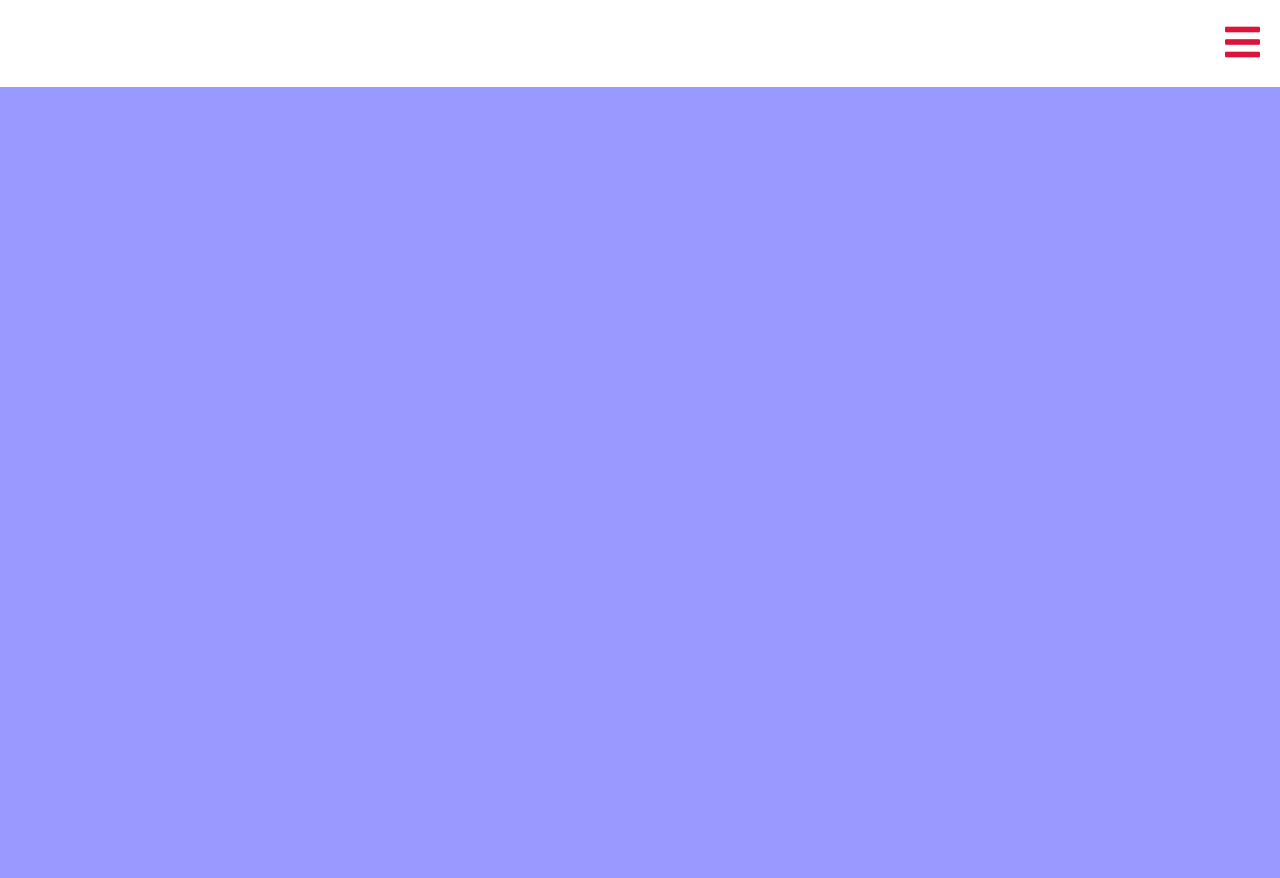
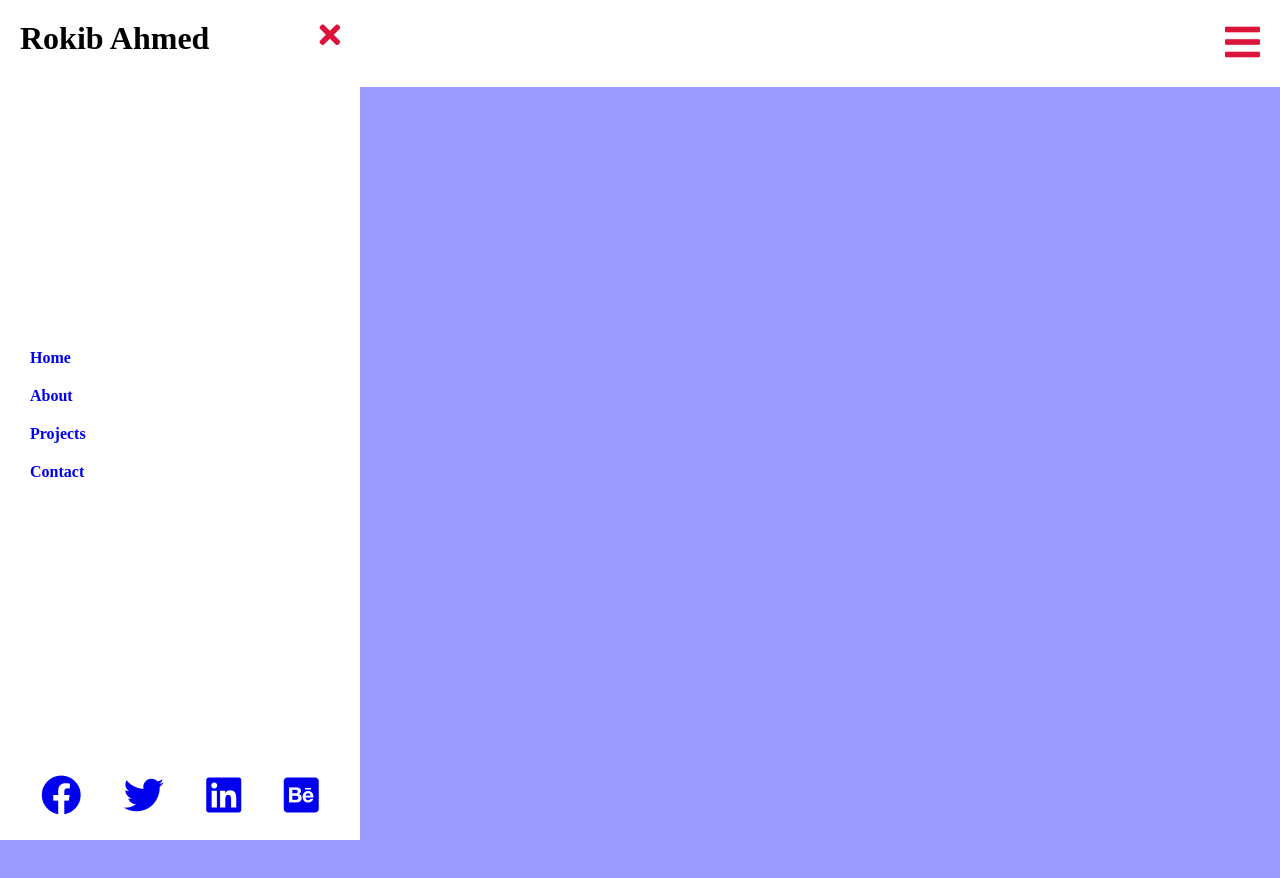
Before and after one commit to Rokib-ru-cse/sidebar, a plain HTML site: page index.html in a window 1280 px wide. Both pictures are taken after a click on the element 1242 px from the left and 43 px from the top of the page. Drawn offline with Linux system fonts and the light colour scheme.

Commit message:
updating sidebar

```diff
--- a/style.css
+++ b/style.css
@@ -29,6 +29,8 @@
   padding: 20px 20px;
   background-color: white;
   transition: all 1s ease-in-out;
+  transform: translate(-100%);
+
 
 }
 .side-item:first-child {
@@ -36,7 +38,7 @@
     justify-content: space-between;
 }
 .sidedisplay{
-    transform: translate(-100%);
+  transform: translate(0);
     transition: all 1s ease-in-out;
 }
 .side-item ul li{
```
